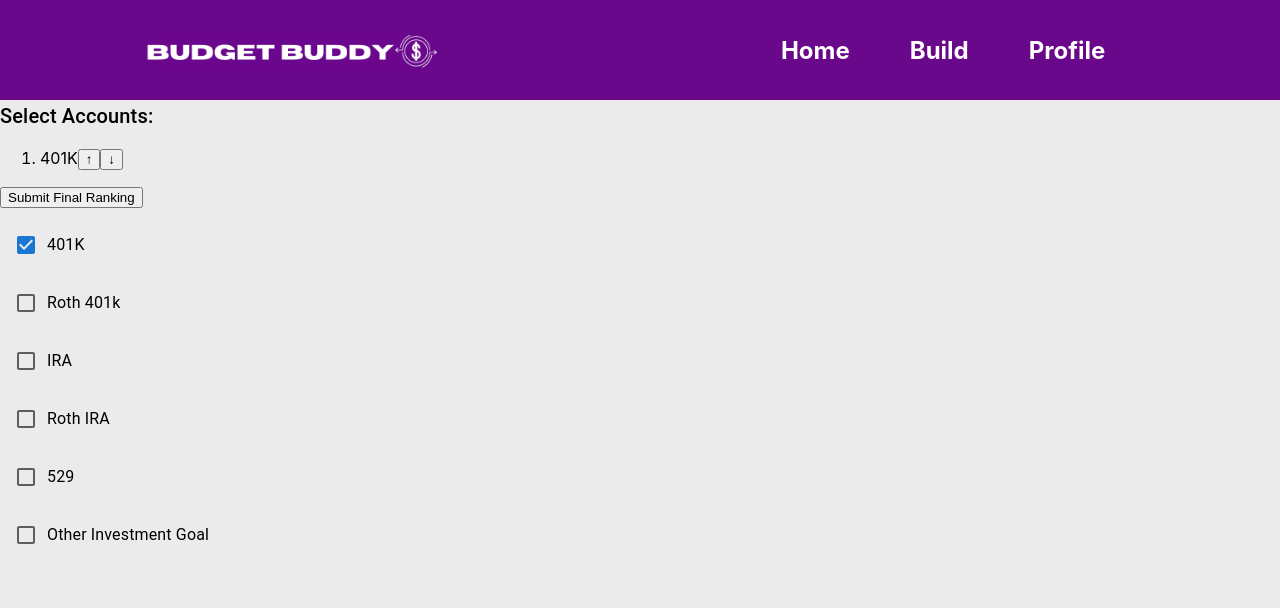
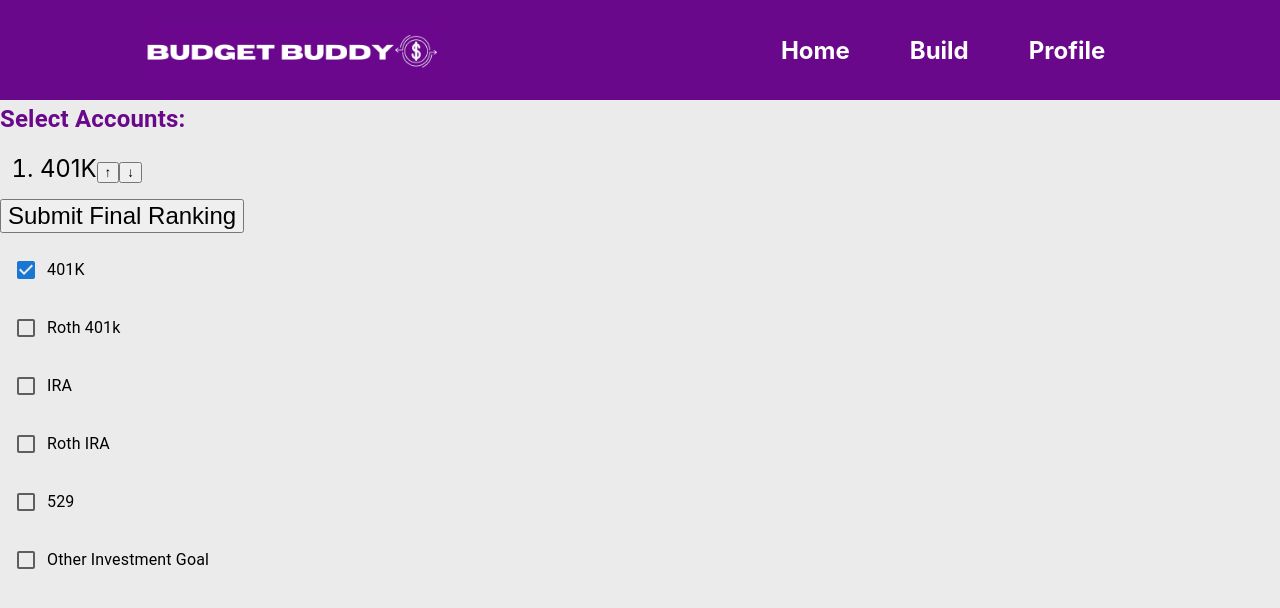
Before and after one commit to amithasound/budget-app, a React (Create React App) app in the folder react-copilot-test/budget-buddy/: page /AccountGoals in a window 1280 px wide. Both pictures are taken after a click on the label "401K". Shown: the top 608 px of the page. Built offline with nearby package versions, Linux system fonts and the light colour scheme.

Commit message:
fixed styling

```diff
--- a/react-copilot-test/budget-buddy/src/AccountGoals.js
+++ b/react-copilot-test/budget-buddy/src/AccountGoals.js
@@ -4,7 +4,7 @@ import Checkbox from '@mui/material/Checkbox';
 import FormControlLabel from '@mui/material/FormControlLabel';
 import List from '@mui/material/List';
 import ListItem from '@mui/material/ListItem';
-
+<Typography variant="h6" style={{fontSize: '1.5rem'}}>Select Accounts:</Typography>
 const AccountGoals = () => {
     const [selectedAccounts, setSelectedAccounts] = useState([]);
 
@@ -36,10 +36,10 @@ const AccountGoals = () => {
 
     return (
         <div>
-            <Typography variant="h6">Select Accounts:</Typography>
+            <Typography variant="h6" style={{ color: '#6A088C', fontSize: '1.5rem', fontWeight: 'bold' }}>Select Accounts:</Typography>
             <ol>
                 {selectedAccounts.map((account, index) => (
-                    <li key={index}>
+                    <li key={index} style={{ fontSize: '1.5rem' }}>
                         {account}
                         <button onClick={() => handleMoveUp(index)}>&uarr;</button>
                         <button onClick={() => handleMoveDown(index)}>&darr;</button>
@@ -49,9 +49,9 @@ const AccountGoals = () => {
             <button onClick={() => {
                 const orderedListItems = selectedAccounts.map((account, index) => account);
                 console.log(orderedListItems);
-            }}>Submit Final Ranking</button>
-            <List>
-                <ListItem>
+            }} style={{ fontSize: '1.5rem' }}>Submit Final Ranking</button>
+            <List >
+                <ListItem >
                     <FormControlLabel
                         control={
                             <Checkbox
@@ -60,6 +60,7 @@ const AccountGoals = () => {
                             />
                         }
                         label="401K"
+                        style={{ fontSize: '1.5rem' }}
                     />
                 </ListItem>
                 <ListItem>
@@ -71,6 +72,7 @@ const AccountGoals = () => {
                             />
                         }
                         label="Roth 401k"
+                        style={{ fontSize: '1.5rem' }}
                     />
                 </ListItem>
                 <ListItem>
@@ -82,6 +84,7 @@ const AccountGoals = () => {
                             />
                         }
                         label="IRA"
+                        style={{ fontSize: '1.5rem' }}
                     />
                 </ListItem>
                 <ListItem>
@@ -93,6 +96,7 @@ const AccountGoals = () => {
                             />
                         }
                         label="Roth IRA"
+                        style={{ fontSize: '1.5rem' }}
                     />
                 </ListItem>
                 <ListItem>
@@ -104,6 +108,7 @@ const AccountGoals = () => {
                             />
                         }
                         label="529"
+                        style={{ fontSize: '1.5rem' }}
                     />
                 </ListItem>
                 <ListItem>
@@ -115,6 +120,7 @@ const AccountGoals = () => {
                             />
                         }
                         label="Other Investment Goal"
+                        style={{ fontSize: '1.5rem' }}
                     />
                 </ListItem>
                 {/* Add more ListItem components for additional accounts */}
```
